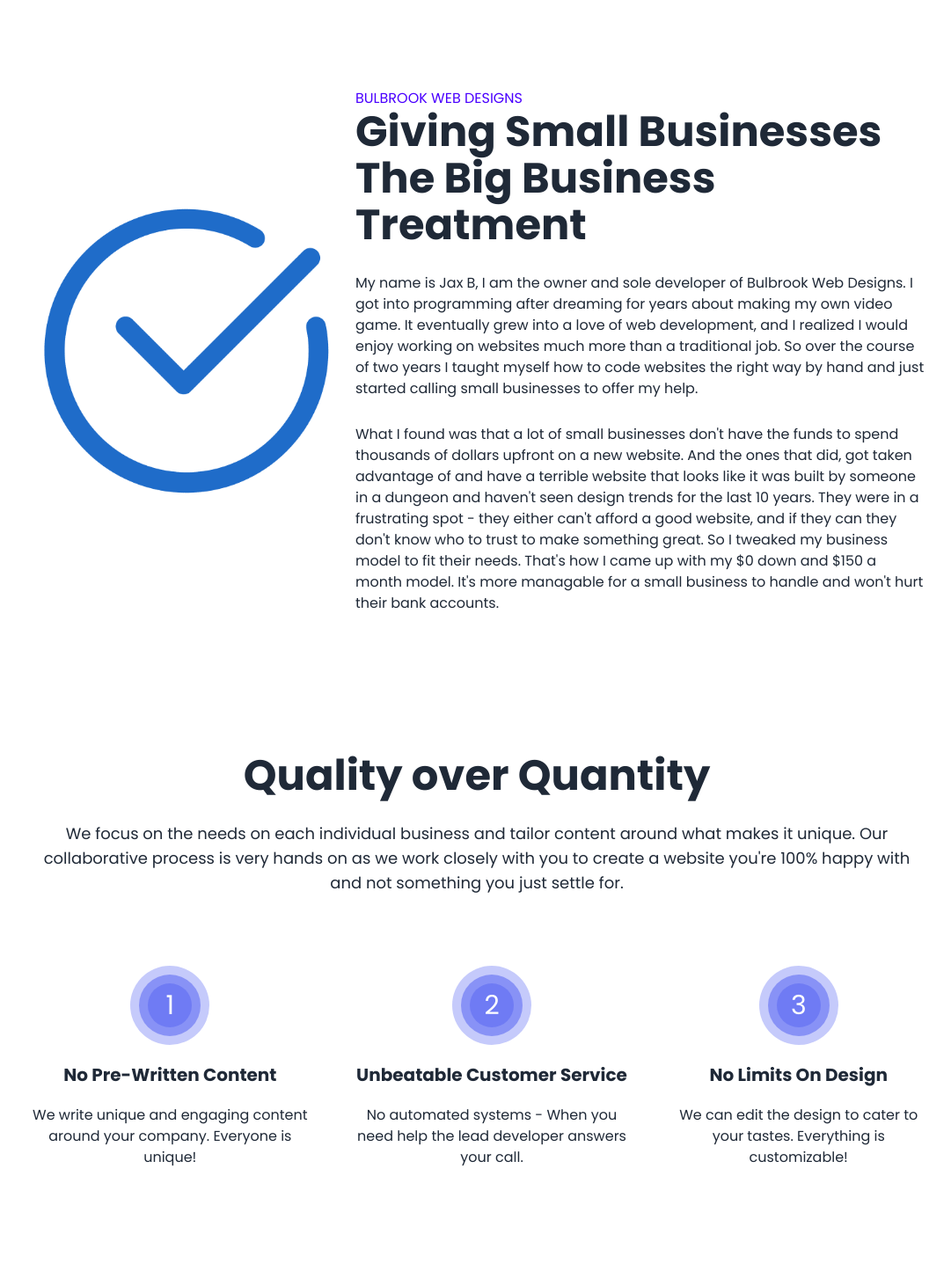
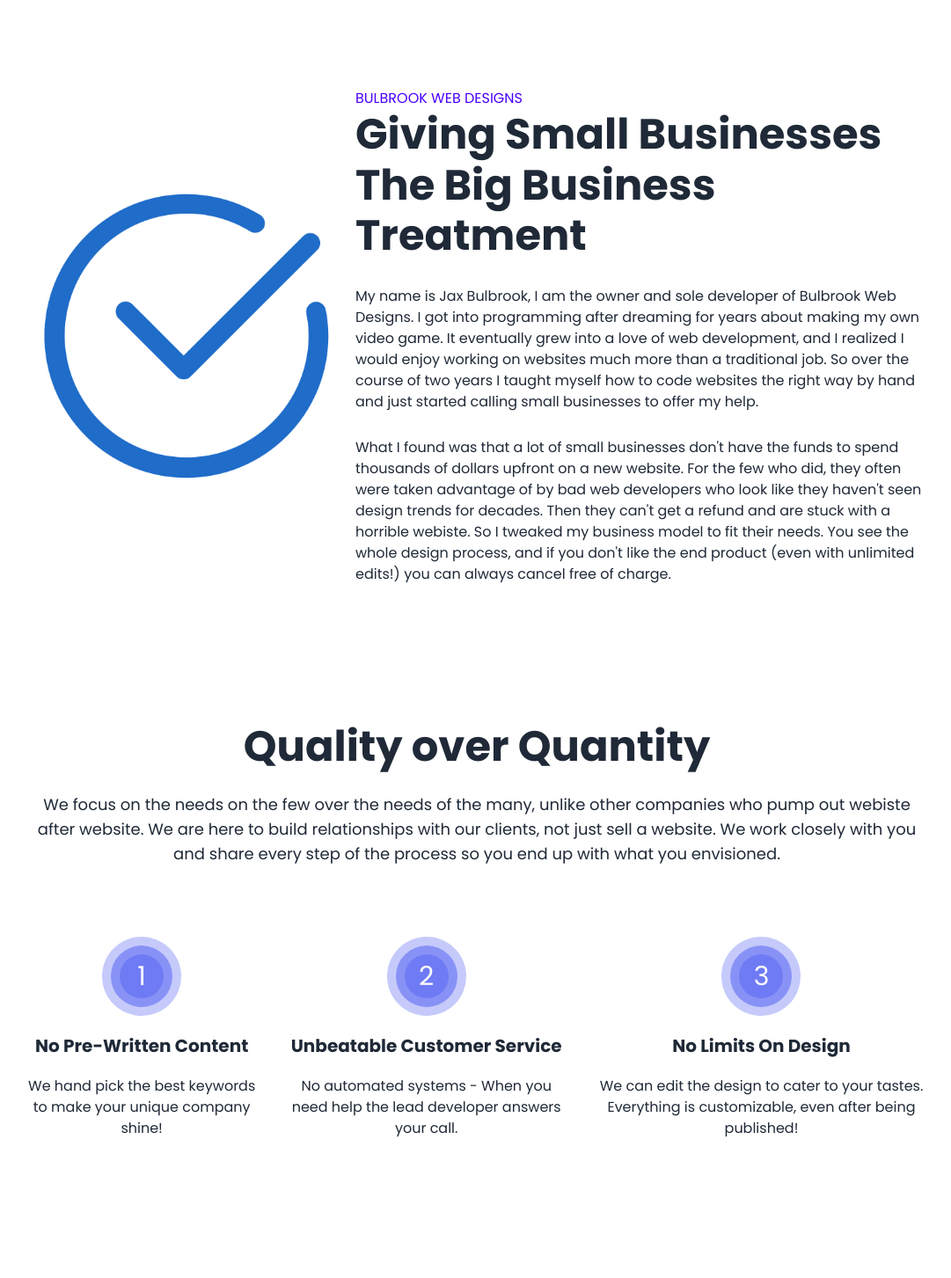
Before and after one commit to Jax-Hax/portfolio, a SvelteKit app: page /about in a window 1280 px wide. Shown: the part 460-1913 px from the top of the page at 88% size, without its empty margins (98-1179 px from the left). Built offline with nearby package versions, Linux system fonts and the light colour scheme.

Commit message:
editing content to not be ripoff

```diff
--- a/src/routes/Features.svelte
+++ b/src/routes/Features.svelte
@@ -12,8 +12,7 @@
 			Month Minimum Contract
 		</h1>
 		<p class="mt-7">
-			$0 down for a standard 5 page small business website. If you need more than that then we do custom pricing based on the scope of work, number of additional pages, and time
-			involved.
+			$0 down for a standard 5 page small business website. If you need more than that then we do an extra 15 per month per additional page over 5.
 		</p>
 		<p class="mt-7">
 			You own your domain, content, and brand. Cancel anytime with no fees or hassle.
@@ -43,17 +42,17 @@
 			<div class="flex gap-3">
 				<Picture mobileSrc="check.png" alt="checkmark" width="30" height="30" />
 				<div>
-					<h2 class="text-xl font-bold">Web Design & Development</h2>
-					<p>Includes over 50 hours of design, development, and testing.</p>
+					<h2 class="text-xl font-bold">100 Google Page Speed Score</h2>
+					<p>
+						We can achieve a perfect 100 on Google Page Insights and boost your search ranking.
+					</p>
 				</div>
 			</div>
 			<div class="flex gap-3">
 				<Picture mobileSrc="check.png" alt="checkmark" width="30" height="30" />
 				<div>
-					<h2 class="text-xl font-bold">100 Google Page Speed Score</h2>
-					<p>
-						We can achieve a perfect 100 on Google Page Speed scores and boost your search ranking.
-					</p>
+					<h2 class="text-xl font-bold">Web Design & Development</h2>
+					<p>Includes over 50 hours of design, development, and testing.</p>
 				</div>
 			</div>
 			<div class="flex gap-3">
--- a/src/routes/about/Me.svelte
+++ b/src/routes/about/Me.svelte
@@ -8,23 +8,23 @@
 	</div>
 	<div>
 		<p class="text-primary uppercase">Bulbrook Web Designs</p>
-		<h1 class="font-bold text-5xl leading-[1.1]">Giving Small Businesses The Big Business Treatment</h1>
-		<p  class="mt-7">
-			My name is Jax B, I am the owner and sole developer of Bulbrook Web Designs. I got into programming after
-			dreaming for years about making my own video game. It eventually grew into a love of web
-			development, and I realized I would enjoy working on websites much more than a traditional
-			job. So over the course of two years I taught myself how to code websites the right way by
-			hand and just started calling small businesses to offer my help.
+		<h1 class="font-bold text-5xl leading-[1.2]">
+			Giving Small Businesses The Big Business Treatment
+		</h1>
+		<p class="mt-7">
+			My name is Jax Bulbrook, I am the owner and sole developer of Bulbrook Web Designs. I got into
+			programming after dreaming for years about making my own video game. It eventually grew into a
+			love of web development, and I realized I would enjoy working on websites much more than a
+			traditional job. So over the course of two years I taught myself how to code websites the
+			right way by hand and just started calling small businesses to offer my help.
 		</p>
 		<p class="mt-7">
 			What I found was that a lot of small businesses don't have the funds to spend thousands of
-			dollars upfront on a new website. And the ones that did, got taken advantage of and have a
-			terrible website that looks like it was built by someone in a dungeon and haven't seen design
-			trends for the last 10 years. They were in a frustrating spot - they either can't afford a
-			good website, and if they can they don't know who to trust to make something great. So I
-			tweaked my business model to fit their needs. That's how I came up with my $0 down and $150 a
-			month model. It's more managable for a small business to handle and won't hurt their bank
-			accounts.
+			dollars upfront on a new website. For the few who did, they often were taken advantage of by
+			bad web developers who look like they haven't seen design trends for decades. Then they can't
+			get a refund and are stuck with a horrible webiste. So I tweaked my business model to fit
+			their needs. You see the whole design process, and if you don't like the end product (even
+			with unlimited edits!) you can always cancel free of charge.
 		</p>
 	</div>
 </div>
--- a/src/routes/about/Quality.svelte
+++ b/src/routes/about/Quality.svelte
@@ -4,24 +4,31 @@
 
 <h1 class="font-bold text-5xl text-center">Quality over Quantity</h1>
 <p class="mt-7 text-lg text-center">
-	We focus on the needs on each individual business and tailor content around what makes it unique.
-	Our collaborative process is very hands on as we work closely with you to create a website you're
-	100% happy with and not something you just settle for.
+	We focus on the needs on the few over the needs of the many, unlike other companies who pump out
+	webiste after website. We are here to build relationships with our clients, not just sell a
+	website. We work closely with you and share every step of the process so you end up with what you
+	envisioned.
 </p>
 <div class="mt-20 flex flex-col md:flex-row items-center justify-center gap-10">
 	<div class="flex flex-col items-center gap-5">
 		<CircleContainer><div class="text-white text-3xl">1</div></CircleContainer>
 		<h1 class="font-bold text-xl text-center">No Pre-Written Content</h1>
-		<p class="text-center">We write unique and engaging content around your company. Everyone is unique!</p>
+		<p class="text-center">
+			We hand pick the best keywords to make your unique company shine!
+		</p>
 	</div>
 	<div class="flex flex-col items-center gap-5">
 		<CircleContainer><div class="text-white text-3xl">2</div></CircleContainer>
 		<h1 class="font-bold text-xl text-center">Unbeatable Customer Service</h1>
-		<p class="text-center">No automated systems - When you need help the lead developer answers your call.</p>
+		<p class="text-center">
+			No automated systems - When you need help the lead developer answers your call.
+		</p>
 	</div>
 	<div class="flex flex-col items-center gap-5">
 		<CircleContainer><div class="text-white text-3xl">3</div></CircleContainer>
 		<h1 class="font-bold text-xl text-center">No Limits On Design</h1>
-		<p class="text-center">We can edit the design to cater to your tastes. Everything is customizable!</p>
+		<p class="text-center">
+			We can edit the design to cater to your tastes. Everything is customizable, even after being published!
+		</p>
 	</div>
 </div>
--- a/src/routes/services/DoneDifferent.svelte
+++ b/src/routes/services/DoneDifferent.svelte
@@ -7,15 +7,15 @@
 	<div class="lg:w-1/2">
 		<h1 class="text-5xl leading-[1.1] font-bold">Web Design & Development Done Differently</h1>
 		<p class="text-lg mt-7">
-			What makes us unique in the development world is that we don't use WordPress, no-code tools, or
-			page builders. We meticulously write the code line by line. This gives us much more control
-			over the design, and the website performs lightning fast because there's no bloated or messy
-			boilerplate code that slows it down.
+			Rather than using slow page builders or WordPress sites, we meticulously write the code line
+			by line. This gives us much more control over the design, and the website performs lightning
+			fast because there's no bloated or messy boilerplate code that slows it down.
 		</p>
-        <p class="mt-7 text-lg">
-            Websites built by hand will <span class="text-primary font-bold">out-perform most WordPress sites</span> and drag
-			and drop page builders which could cost thousands of dollars. When it comes to the web, the
-			faster and more organized websites win.
-        </p>
+		<p class="mt-7 text-lg">
+			Websites built by hand will <span class="text-primary font-bold"
+				>out-perform WordPress sites</span
+			> and drag and drop page builders which could cost thousands of dollars. When it comes to the web,
+			the faster and more organized websites win.
+		</p>
 	</div>
 </div>
--- a/src/routes/services/LifetimeUpdates.svelte
+++ b/src/routes/services/LifetimeUpdates.svelte
@@ -6,10 +6,10 @@
 	<div class="lg:w-full">
 		<h1 class="text-5xl font-bold">Lifetime Updates For Your Website</h1>
 		<p class="text-lg mt-7">
-			Google changes its search alogrithm standards every so often, changing what is important to
-			rank. And web accessibility guidelines for users with screen readers get updated as well. So
-			we also include <span class="text-primary font-bold">lifetime updates</span> to your website to
-			make sure it never goes out of date and is always changing with the times.
+			Google changes its search alogrithm standards occasionally, changing what is needed to rank.
+			Web accessibility guidelines are also frequently updated for users with screen readers, which
+			is why we include <span class="text-primary font-bold">lifetime updates</span> to your website
+			to make sure it never goes out of date and is always changing with the times.
 		</p>
 	</div>
 	<div class="relative">
@@ -36,11 +36,11 @@
 			<div class="py-20 bg-base-200 rounded-2xl border-t-4 border-primary shadow-xl px-7">
 				<Picture alt="google" mobileSrc="google.png" width="50" />
 				<h1 class="font-bold text-xl mt-7 mb-4">Google Business Profile</h1>
-				<p>We also help optimize and manage your Google Business Profile.</p>
+				<p>We help optimize and manage your Google Business Profile for maximum coverage.</p>
 			</div>
 		</div>
 		<div class="absolute top-0 -left-20 -z-10 opacity-10 rotate-[150deg]">
-		<Picture alt="blob" mobileSrc="blob.png" width=750 />
-	</div>
+			<Picture alt="blob" mobileSrc="blob.png" width="750" />
+		</div>
 	</div>
 </div>
--- a/src/routes/services/SEO.svelte
+++ b/src/routes/services/SEO.svelte
@@ -6,9 +6,7 @@
 	<div class="lg:w-1/2">
 		<h1 class="text-4xl leading-[1.1] font-bold">Search Engine Optimization For 2024</h1>
 		<p class="text-lg mt-7">
-			If someone tells you they can get you to the front page of Google in 3 months - <span class="text-primary font-bold">RUN!</span> Unless
-			your website was featured by The New York Times it could take years to rank in the top of the
-			search results.
+			If someone tells you they can get you to the front page of Google in 3 months - <span class="text-primary font-bold">RUN!</span> Often times it takes years to reach the top pages, along with thousands of dollars.
 		</p>
 		<p class="mt-7 text-lg">
             We offer a number of the latest search engine optimization techniques for 2024:
@@ -23,7 +21,7 @@
 			<div class="flex gap-3 items-center">
 				<Picture mobileSrc="check.png" alt="checkmark" width="30" height="30" />
 				<div>
-					<p>Mobile-First-Optimized for the Best Experience</p>
+					<p>Mobile-First Optimization for the Best Experience</p>
 				</div>
 			</div>
 			<div class="flex gap-3 items-center">
@@ -35,7 +33,7 @@
 			<div class="flex gap-3 items-center">
 				<Picture mobileSrc="check.png" alt="checkmark" width="30" height="30" />
 				<div>
-					<p>Fully Responsive For Mobile, Tablet, & Desktop</p>
+					<p>Fully Responsive on Mobile, Tablet, & Desktop</p>
 				</div>
 			</div>
 		</div>
```
Also changed, not shown: src/routes/WhatWeDo.svelte (+12 -9 lines).
